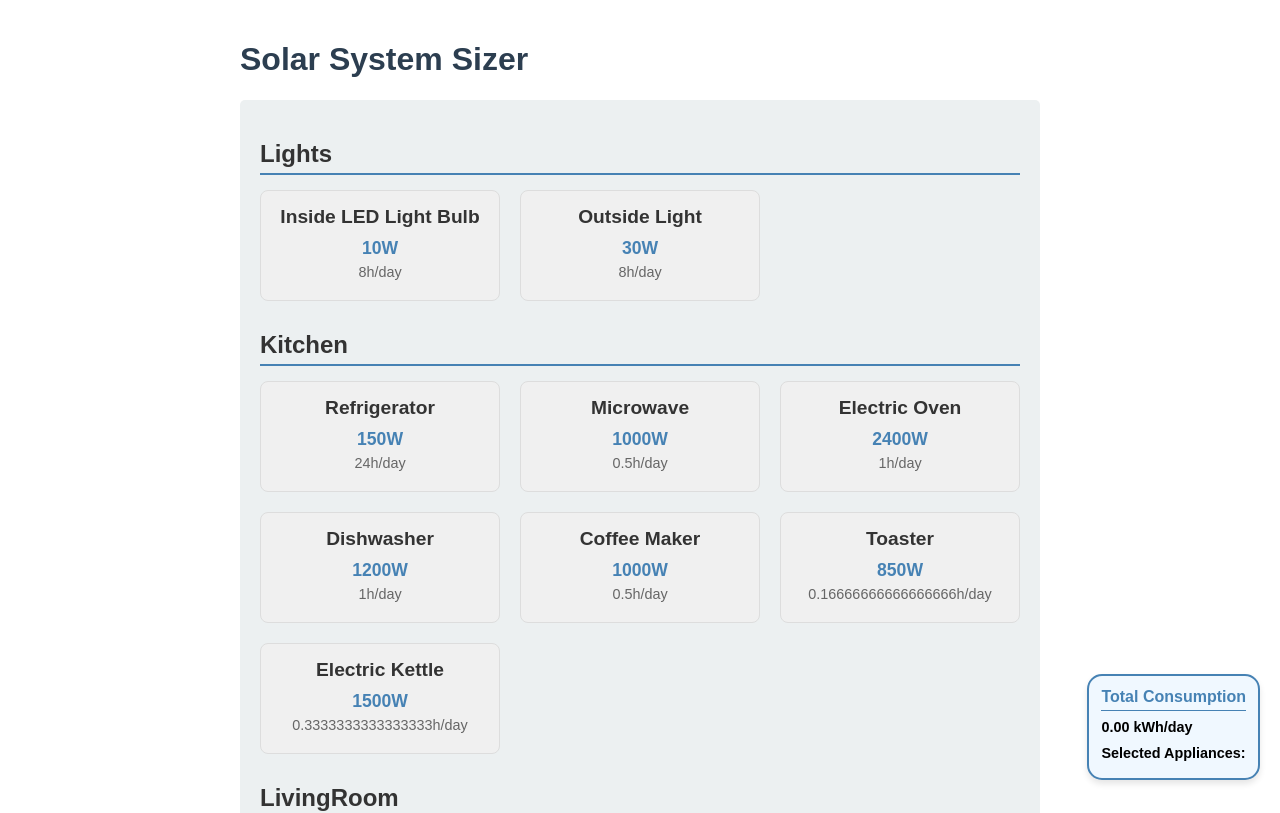
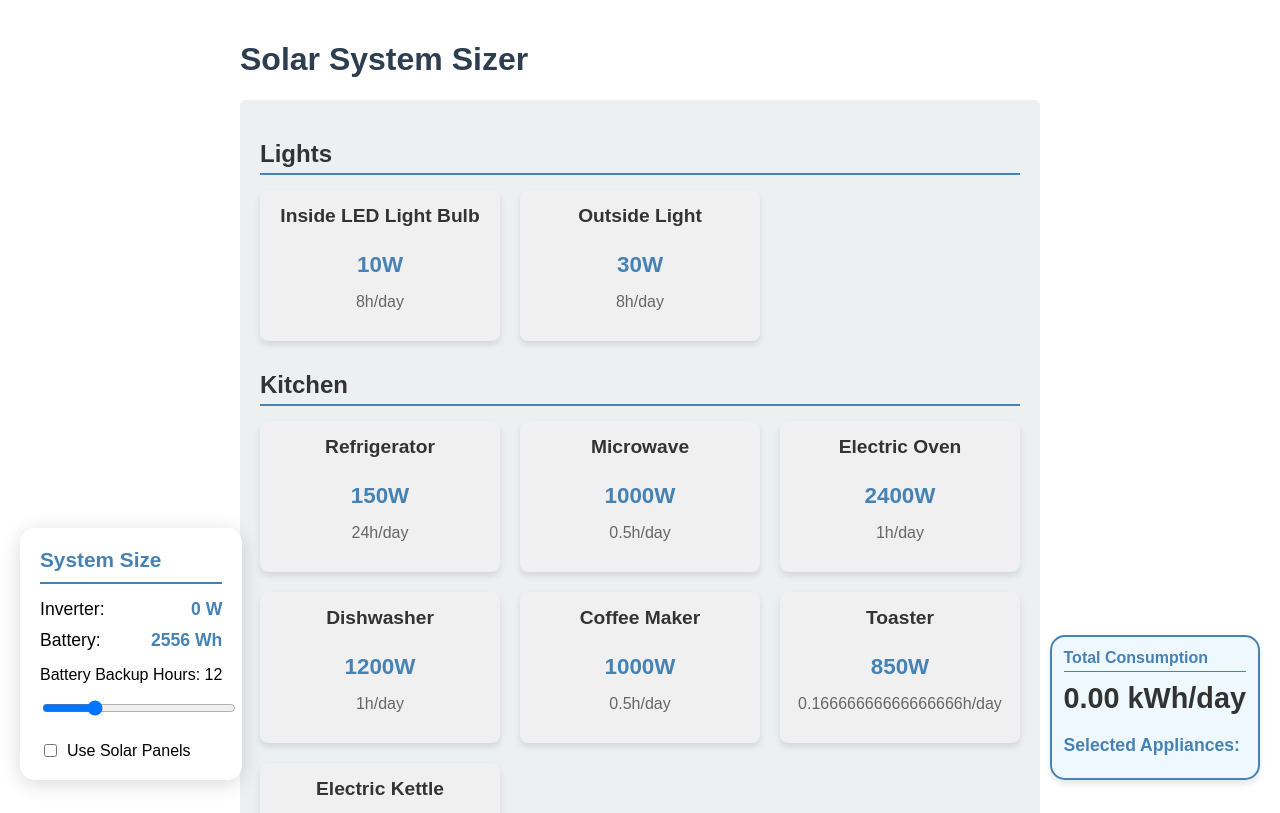
Before and after one commit to AndreLesa/solar-system-sizer, a React (Create React App) app: page / in a window 1280 px wide. Shown: the top 813 px of the page. Built offline with nearby package versions, Linux system fonts and the light colour scheme.

Commit message:
Updated applicaiton

```diff
--- a/src/components/ApplianceList.js
+++ b/src/components/ApplianceList.js
@@ -1,4 +1,4 @@
-import React, { useState, useEffect, useCallback } from 'react';
+import React, { useState, useEffect } from 'react';
 import { calculateSystemSize } from '../utils/calculateSystemSize';
 import '../styles/ApplianceList.css';
 
@@ -67,46 +67,70 @@ const ApplianceList = ({ appliances, addAppliance, updateAppliance, removeApplia
   const [systemSize, setSystemSize] = useState({});
   const [powerSources, setPowerSources] = useState([]);
 
-  const calculateAndSetSystemSize = useCallback(() => {
-    const newSystemSize = calculateSystemSize({
-      appliances,
-      useGridPower,
-      useSolarPanels,
-      gridHours,
-      batteryUsageHours,
-      selectedAppliances,
-    });
-    setTotalConsumption(newSystemSize.totalConsumption);
-    setBatteryCapacity(newSystemSize.batteryCapacity);
-    setSystemSize(newSystemSize);
+  const [inverterSize, setInverterSize] = useState(0);
+  const [batterySize, setBatterySize] = useState(0);
+  const [effectiveBatterySize, setEffectiveBatterySize] = useState(0);
+  const [batteryBackupHours, setBatteryBackupHours] = useState(12);
+  const [hourlyConsumption, setHourlyConsumption] = useState(0);
+  const [numberOfPanels, setNumberOfPanels] = useState(1);
+  const [panelWattage, setPanelWattage] = useState(300);
+  const [solarPanelSize, setSolarPanelSize] = useState(0);
 
-    // Simulate power flow data
-    const newPowerSources = Array.from({ length: 24 }, (_, hour) => {
-      let grid = 0;
-      let solar = 0;
-      let battery = 0;
+  const PEAK_SUN_HOURS = 5;
+  const MIN_BATTERY_SIZE = 2556; // Minimum battery size in Wh
 
-      if (useGridPower && hour >= (24 - gridHours)) {
-        grid = newSystemSize.peakPowerDemand;
-      }
+  function calculateDailyKWh(appliance) {
+    const kWh = ((appliance.power * appliance.hoursPerDay * (appliance.quantity || 1)) / 1000).toFixed(2);
+    return isNaN(kWh) ? '0' : kWh;
+  }
 
-      if (useSolarPanels && hour < 5) { // Assuming peak sun hours are from 0 to 4
-        solar = newSystemSize.panelWattage * newSystemSize.numberOfPanels;
-      }
+  function calculateTotalKWh() {
+    return Object.values(selectedAppliances).reduce((total, appliance) => {
+      return total + Number(calculateDailyKWh(appliance));
+    }, 0).toFixed(2);
+  }
 
-      if (hour < batteryUsageHours) {
-        battery = newSystemSize.batteryCapacity / batteryUsageHours;
-      }
+  function calculateSystemSize() {
+    console.log('Selected Appliances:', selectedAppliances);
 
-      return { grid, solar, battery };
-    });
+    const maxPowerTotal = Object.values(selectedAppliances).reduce((sum, appliance) => {
+      const appliancePower = appliance.maxPower || appliance.power;
+      console.log(`${appliance.name}: Power ${appliancePower}W, Quantity ${appliance.quantity || 1}`);
+      return sum + (appliancePower * (appliance.quantity || 1));
+    }, 0);
 
-    setPowerSources(newPowerSources);
-  }, [appliances, useGridPower, useSolarPanels, gridHours, batteryUsageHours, selectedAppliances]);
+    console.log(`Total max power: ${maxPowerTotal}W`);
+    const newInverterSize = Math.ceil(maxPowerTotal / 100) * 100;
+    console.log(`Calculated inverter size: ${newInverterSize}W`);
+    setInverterSize(newInverterSize);
+
+    const dailyConsumption = calculateTotalKWh() * 1000; // Convert to Wh
+
+    // Calculate battery size based on backup hours
+    const newBatterySize = Math.max(
+      Math.ceil((dailyConsumption * batteryBackupHours / 24) / 0.8 / 100) * 100,
+      MIN_BATTERY_SIZE
+    );
+    console.log(`Calculated battery size: ${newBatterySize}Wh for ${batteryBackupHours} hours backup`);
+    setBatterySize(newBatterySize);
+
+    if (useSolarPanels) {
+      const dailySolarProduction = numberOfPanels * panelWattage * PEAK_SUN_HOURS;
+      const excessSolarEnergy = Math.max(0, dailySolarProduction - dailyConsumption);
+      const newEffectiveBatterySize = Math.max(
+        MIN_BATTERY_SIZE,
+        newBatterySize - excessSolarEnergy
+      );
+      setEffectiveBatterySize(Math.round(newEffectiveBatterySize / 100) * 100);
+      setSolarPanelSize(dailySolarProduction);
+    } else {
+      setEffectiveBatterySize(newBatterySize);
+    }
+  }
 
   useEffect(() => {
-    calculateAndSetSystemSize();
-  }, [calculateAndSetSystemSize]);
+    calculateSystemSize();
+  }, [selectedAppliances, batteryBackupHours, useSolarPanels, numberOfPanels, panelWattage]);
 
   const handleBatteryUsageHoursChange = (event) => {
     setBatteryUsageHours(parseInt(event.target.value));
@@ -114,6 +138,14 @@ const ApplianceList = ({ appliances, addAppliance, updateAppliance, removeApplia
 
   const handleGridHoursChange = (event) => {
     setGridHours(parseInt(event.target.value));
+  };
+
+  const handleBatteryBackupHoursChange = (event) => {
+    setBatteryBackupHours(Number(event.target.value));
+  };
+
+  const handleUseSolarPanelsChange = () => {
+    setUseSolarPanels(!useSolarPanels);
   };
 
   const handleApplianceSelect = (appliance) => {
@@ -150,11 +182,6 @@ const ApplianceList = ({ appliances, addAppliance, updateAppliance, removeApplia
     }
   };
 
-  const calculateDailyKWh = (appliance) => {
-    const kWh = ((appliance.power * appliance.hoursPerDay * (appliance.quantity || 1)) / 1000).toFixed(2);
-    return isNaN(kWh) ? '0' : kWh;
-  };
-
   const formatDuration = (hours) => {
     return `${hours}h/day`;
   };
@@ -181,12 +208,6 @@ const ApplianceList = ({ appliances, addAppliance, updateAppliance, removeApplia
     }
   };
 
-  const calculateTotalKWh = () => {
-    return Object.values(selectedAppliances).reduce((total, appliance) => {
-      return total + Number(calculateDailyKWh(appliance));
-    }, 0).toFixed(2);
-  };
-
   const toggleSection = (section) => {
     console.log('Toggling section:', section);
     setVisibleSections(prev =>
@@ -204,6 +225,14 @@ const ApplianceList = ({ appliances, addAppliance, updateAppliance, removeApplia
         isEditing: !prev[applianceName].isEditing
       }
     }));
+  };
+
+  const handleNumberOfPanelsChange = (event) => {
+    setNumberOfPanels(Number(event.target.value));
+  };
+
+  const handlePanelWattageChange = (event) => {
+    setPanelWattage(Number(event.target.value));
   };
 
   return (
@@ -303,6 +332,74 @@ const ApplianceList = ({ appliances, addAppliance, updateAppliance, removeApplia
           })}
         </div>
       </div>
+
+      <div className="floating-system-info">
+        <h3>System Size</h3>
+        <div className="system-info-item">
+          <span>Inverter:</span>
+          <span>{inverterSize} W</span>
+        </div>
+        <div className="system-info-item">
+          <span>Battery:</span>
+          <span>{batterySize} Wh</span>
+        </div>
+        {useSolarPanels && (
+          <div className="system-info-item">
+            <span>Effective Battery:</span>
+            <span>{effectiveBatterySize} Wh</span>
+          </div>
+        )}
+        <div className="battery-backup-slider">
+          <label htmlFor="battery-backup-hours">Battery Backup Hours: {batteryBackupHours}</label>
+          <input
+            type="range"
+            id="battery-backup-hours"
+            min="1"
+            max="48"
+            value={batteryBackupHours}
+            onChange={handleBatteryBackupHoursChange}
+          />
+        </div>
+        <div className="solar-panel-toggle">
+          <label>
+            <input
+              type="checkbox"
+              checked={useSolarPanels}
+              onChange={handleUseSolarPanelsChange}
+            />
+            Use Solar Panels
+          </label>
+        </div>
+        {useSolarPanels && (
+          <>
+            <div className="solar-panel-input">
+              <label htmlFor="number-of-panels">Number of Panels:</label>
+              <input
+                type="number"
+                id="number-of-panels"
+                min="1"
+                value={numberOfPanels}
+                onChange={handleNumberOfPanelsChange}
+              />
+            </div>
+            <div className="solar-panel-input">
+              <label htmlFor="panel-wattage">Panel Wattage (W):</label>
+              <input
+                type="number"
+                id="panel-wattage"
+                min="100"
+                step="50"
+                value={panelWattage}
+                onChange={handlePanelWattageChange}
+              />
+            </div>
+            <div className="system-info-item">
+              <span>Total Solar Capacity:</span>
+              <span>{solarPanelSize} Wh/day</span>
+            </div>
+          </>
+        )}
+      </div>
     </div>
   );
 };
--- a/src/styles/ApplianceList.css
+++ b/src/styles/ApplianceList.css
@@ -21,89 +21,100 @@
 }
 
 .appliance-card {
-  background-color: #f9f9f9;
-  border: 1px solid #ddd;
-  border-radius: 8px;
-  padding: 15px;
+  background-color: #ffffff;
+  border-radius: 12px;
+  box-shadow: 0 4px 6px rgba(0, 0, 0, 0.1);
+  padding: 20px;
   transition: all 0.3s ease;
   cursor: pointer;
   position: relative;
   overflow: hidden;
+  display: flex;
+  flex-direction: column;
+  justify-content: space-between;
 }
 
 .appliance-card:hover {
-  box-shadow: 0 4px 8px rgba(0, 0, 0, 0.1);
-  transform: translateY(-2px);
+  transform: translateY(-5px);
+  box-shadow: 0 6px 12px rgba(0, 0, 0, 0.15);
 }
 
 .appliance-card.selected {
   background-color: #e6f3ff;
-  border-color: #4682b4;
+  border: 2px solid #4682b4;
 }
 
 .appliance-card h3 {
-  margin: 0 0 10px 0;
-  font-size: 1rem;
+  margin: 0 0 15px 0;
+  font-size: 1.2rem;
   color: #333;
 }
 
 .appliance-card .power {
-  font-size: 1.1em;
+  font-size: 1.4em;
   font-weight: bold;
   color: #4682b4;
-  margin: 5px 0;
+  margin: 10px 0;
 }
 
 .appliance-card .duration {
-  font-size: 0.9em;
+  font-size: 1em;
   color: #666;
+  margin-bottom: 15px;
 }
 
 .edit-controls {
-  margin-top: 10px;
+  margin-top: auto;
 }
 
 .edit-controls button {
   background-color: #4682b4;
   color: white;
   border: none;
-  padding: 5px 10px;
-  border-radius: 4px;
+  padding: 8px 15px;
+  border-radius: 20px;
   cursor: pointer;
+  transition: background-color 0.3s ease;
+}
+
+.edit-controls button:hover {
+  background-color: #3a6d99;
 }
 
 .edit-fields {
   display: flex;
+  flex-direction: column;
   gap: 10px;
-  margin-top: 5px;
+  margin-top: 10px;
 }
 
 .edit-fields label {
   display: flex;
+  justify-content: space-between;
   align-items: center;
-  margin-bottom: 5px;
 }
 
-.edit-fields label input {
-  margin-left: 5px;
-  width: 60px;
+.edit-fields input {
+  width: 70px;
+  padding: 5px;
+  border: 1px solid #ddd;
+  border-radius: 4px;
 }
 
 .floating-appliance-info {
   position: fixed;
   bottom: 20px;
   right: 20px;
-  background-color: #f0f8ff;
-  border: 2px solid #4682b4;
+  background-color: rgba(255, 255, 255, 0.95);
   border-radius: 15px;
-  padding: 12px;
-  box-shadow: 0 4px 6px rgba(0, 0, 0, 0.1);
+  padding: 20px;
+  box-shadow: 0 4px 20px rgba(0, 0, 0, 0.15);
   z-index: 1000;
-  max-width: 250px;
-  font-size: 0.9rem;
+  max-width: 300px;
+  max-height: 70vh;
+  overflow-y: auto;
   transition: all 0.3s ease;
-  max-height: 60vh;
-  overflow-y: auto;
+  backdrop-filter: blur(5px);
 }
 
 .floating-appliance-info:hover {
@@ -111,44 +122,44 @@
 }
 
 .floating-appliance-info h3 {
-  margin: 0 0 8px 0;
+  margin: 0 0 15px 0;
   color: #4682b4;
-  font-size: 1rem;
-  border-bottom: 1px solid #4682b4;
-  padding-bottom: 4px;
+  font-size: 1.3rem;
+  border-bottom: 2px solid #4682b4;
+  padding-bottom: 10px;
 }
 
-.floating-appliance-info p {
-  margin: 4px 0;
+.floating-appliance-info .total-kwh {
+  font-size: 1.8rem;
   font-weight: bold;
-}
-
-.selected-appliance-info {
-  margin-top: 10px;
+  color: #333;
+  margin: 10px 0;
+  text-align: center;
 }
 
 .selected-appliance-info h4 {
-  margin: 0 0 5px 0;
-  font-size: 0.9rem;
-}
-
-.selected-appliance-info p {
-  margin: 2px 0;
-  font-size: 0.8rem;
+  margin: 20px 0 10px 0;
+  font-size: 1.1rem;
+  color: #4682b4;
 }
 
 .room-group {
-  margin-bottom: 10px;
+  margin-bottom: 15px;
+  background-color: #f0f8ff;
+  border-radius: 8px;
+  padding: 10px;
 }
 
 .room-group h5 {
-  margin: 5px 0;
-  color: #4682b4;
+  margin: 0 0 8px 0;
+  color: #333;
+  font-size: 1rem;
 }
 
 .room-group p {
-  margin: 2px 0;
-  font-size: 0.8em;
+  margin: 5px 0;
+  font-size: 0.9em;
+  color: #555;
 }
 
 .add-appliance-form {
@@ -180,3 +191,85 @@
   border-radius: 4px;
   cursor: pointer;
 }
+
+.floating-system-info {
+  position: fixed;
+  bottom: 20px;
+  left: 20px;
+  background-color: rgba(255, 255, 255, 0.95);
+  border-radius: 15px;
+  padding: 20px;
+  box-shadow: 0 4px 20px rgba(0, 0, 0, 0.15);
+  z-index: 1000;
+  max-width: 300px;
+  transition: all 0.3s ease;
+  backdrop-filter: blur(5px);
+}
+
+.floating-system-info:hover {
+  transform: scale(1.02);
+}
+
+.floating-system-info h3 {
+  margin: 0 0 15px 0;
+  color: #4682b4;
+  font-size: 1.3rem;
+  border-bottom: 2px solid #4682b4;
+  padding-bottom: 10px;
+}
+
+.system-info-item {
+  display: flex;
+  justify-content: space-between;
+  margin-bottom: 10px;
+  font-size: 1.1rem;
+}
+
+.system-info-item span:last-child {
+  font-weight: bold;
+  color: #4682b4;
+}
+
+.battery-backup-slider {
+  margin-top: 15px;
+}
+
+.battery-backup-slider label {
+  display: block;
+  margin-bottom: 5px;
+}
+
+.battery-backup-slider input[type="range"] {
+  width: 100%;
+  margin-top: 5px;
+}
+
+.solar-panel-toggle {
+  margin-top: 15px;
+}
+
+.solar-panel-toggle label {
+  display: flex;
+  align-items: center;
+}
+
+.solar-panel-toggle input[type="checkbox"] {
+  margin-right: 10px;
+}
+
+.solar-panel-input {
+  margin-top: 10px;
+  display: flex;
+  justify-content: space-between;
+  align-items: center;
+}
+
+.solar-panel-input label {
+  flex: 1;
+}
+
+.solar-panel-input input {
+  width: 80px;
+  padding: 5px;
+  margin-left: 10px;
+}
```
